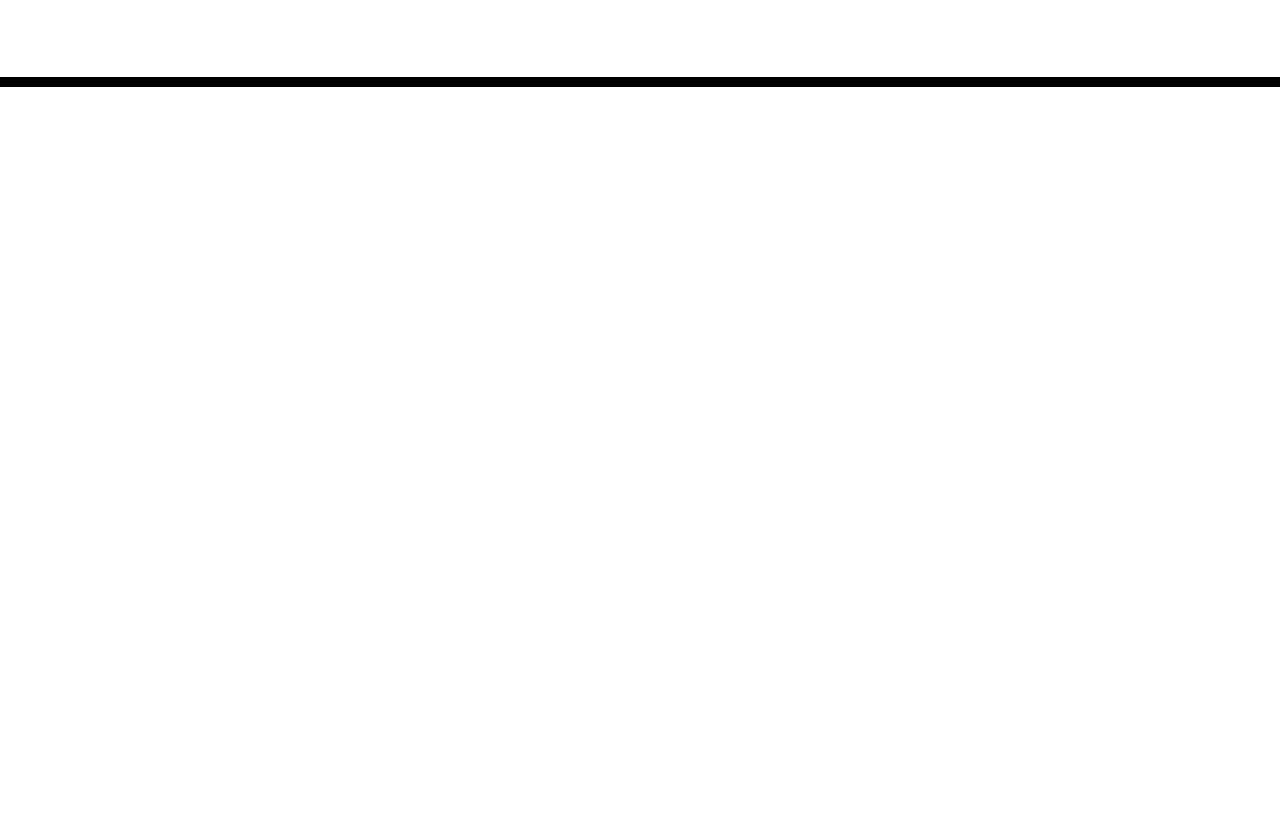
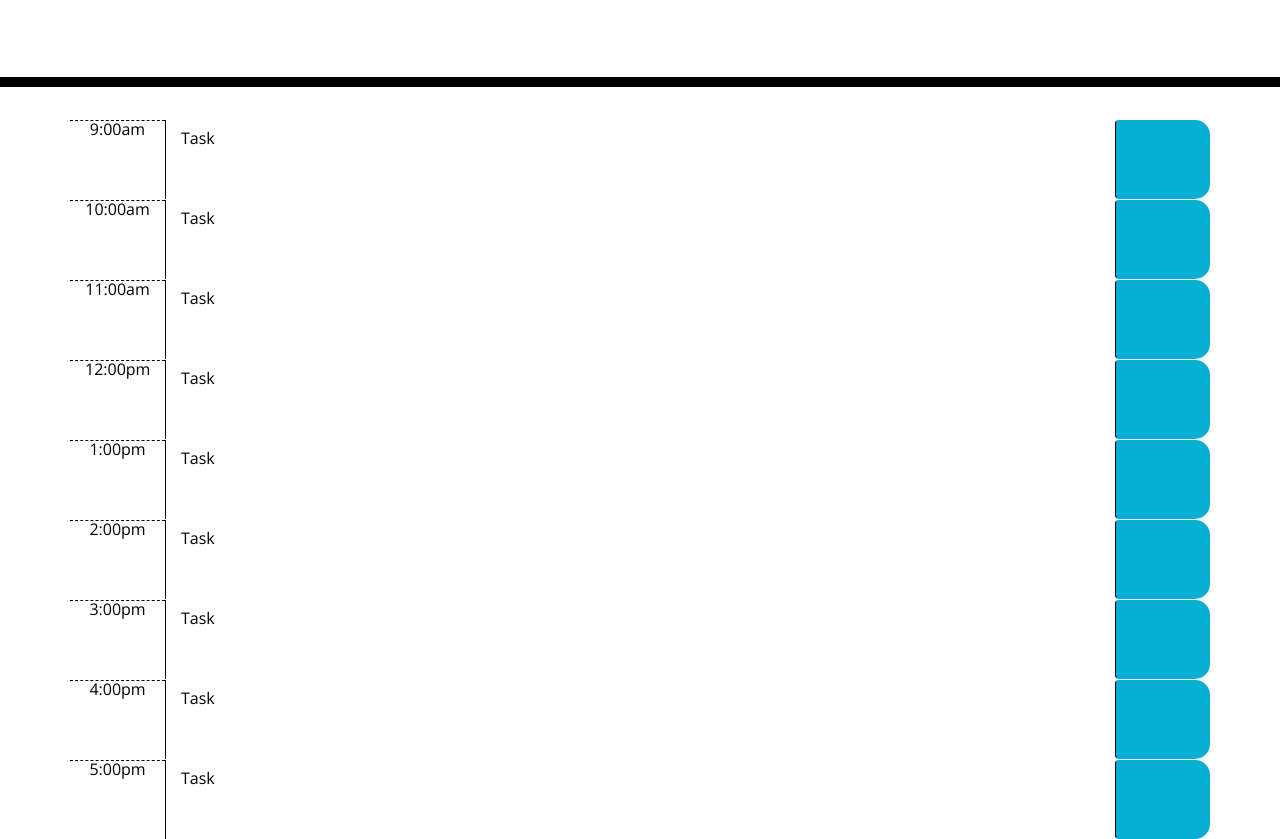
Before and after one commit to rockwoodc/work-day-scheduler, a plain HTML site: page Develop/index.html in a window 1280 px wide. Shown: the part 181-1020 px from the top of the page. Before the commit the page ends 800 px from the top, so only its background shows below. Drawn offline with nearby package versions, Linux system fonts and the light colour scheme; a web font is replaced by a local one.

Commit message:
added time blocks

```diff
--- a/Develop/index.html
+++ b/Develop/index.html
@@ -4,20 +4,15 @@
     <meta charset="UTF-8" />
     <meta name="viewport" content="width=device-width, initial-scale=1.0" />
     <meta http-equiv="X-UA-Compatible" content="ie=edge" />
-    <link
-      rel="stylesheet"
-      href="https://stackpath.bootstrapcdn.com/bootstrap/4.3.1/css/bootstrap.min.css"
-    />
-    <link
-      rel="stylesheet"
-      href="https://use.fontawesome.com/releases/v5.8.1/css/all.css"
-      integrity="sha384-50oBUHEmvpQ+1lW4y57PTFmhCaXp0ML5d60M1M7uH2+nqUivzIebhndOJK28anvf"
-      crossorigin="anonymous"
-    />
-    <link
-      href="https://fonts.googleapis.com/css?family=Open+Sans&display=swap"
-      rel="stylesheet"
-    />
+    <!--bootstrap-->
+    <link rel="stylesheet" href="https://stackpath.bootstrapcdn.com/bootstrap/4.3.1/css/bootstrap.min.css"/>
+    <!--fonts-->
+    <link rel="stylesheet" href="https://use.fontawesome.com/releases/v5.8.1/css/all.css" integrity="sha384-50oBUHEmvpQ+1lW4y57PTFmhCaXp0ML5d60M1M7uH2+nqUivzIebhndOJK28anvf" crossorigin="anonymous"/>
+    <!--Google fonts-->
+    <link href="https://fonts.googleapis.com/css?family=Open+Sans&display=swap" rel="stylesheet"/>
+    <!--iconic-->
+    <link rel="stylesheet" href="https://cdnjs.cloudflare.com/ajax/libs/open-iconic/1.1.1/font/css/open-iconic-bootstrap.min.css"/>
+    <!--my CSS-->
     <link rel="stylesheet" href="style.css" />
     <title>Work Day Scheduler</title>
   </head>
@@ -28,11 +23,87 @@
       <p class="lead">A simple calendar app for scheduling your work day</p>
       <p id="currentDay" class="lead"></p>
     </header>
+
     <div class="container">
-      <!-- Timeblocks go here -->
+      <!-- 9:00am Timeblock -->
+      <div id="9" class="row time-block">
+        <div class="col-2 col-md-1 hour">9:00am</div>
+      <textarea id="task9" class="description col-8 col-md-10">Task</textarea>
+      <button class="col-2 col-md-1 btn saveBtn"><span class="oi oi-box"></span></button>
+      </div>
+
+     <!-- 10:00am Timeblock -->
+      <div id="10" class="row time-block">
+        <div class="col-2 col-md-1 hour">10:00am
+        </div>
+      <textarea id="task10" class="description col-8 col-md-10">Task</textarea>
+      <button class="col-2 col-md-1 btn saveBtn"><span class="oi oi-box"></span></button>
+      </div>
+
+      <!-- 11:00am Timeblock -->
+      <div id="11" class="row time-block">
+        <div class="col-2 col-md-1 hour">11:00am
+        </div>
+      <textarea id="task11" class="description col-8 col-md-10">Task</textarea>
+      <button class="col-2 col-md-1 btn saveBtn"><span class="oi oi-box"></span></button>
+      </div>
+
+      <!-- 12:00pm Timeblock -->
+      <div id="12" class="row time-block">
+        <div class="col-2 col-md-1 hour">12:00pm
+        </div>
+      <textarea id="task12" class="description col-8 col-md-10">Task</textarea>
+      <button class="col-2 col-md-1 btn saveBtn"><span class="oi oi-box"></span></button>
+      </div>
+
+      <!-- 1:00pm Timeblock -->
+      <div id="1" class="row time-block">
+        <div class="col-2 col-md-1 hour">1:00pm
+        </div>
+      <textarea id="task1" class="description col-8 col-md-10">Task</textarea>
+      <button class="col-2 col-md-1 btn saveBtn"><span class="oi oi-box"></span></button>
+      </div>
+
+      <!-- 2:00pm Timeblock -->
+      <div id="2" class="row time-block">
+        <div class="col-2 col-md-1 hour">2:00pm
+        </div>
+      <textarea id="task2" class="description col-8 col-md-10">Task</textarea>
+      <button class="col-2 col-md-1 btn saveBtn"><span class="oi oi-box"></span></button>
+      </div>
+
+      <!-- 3:00pm Timeblock -->
+      <div id="3" class="row time-block">
+        <div class="col-2 col-md-1 hour">3:00pm
+        </div>
+      <textarea id="task3" class="description col-8 col-md-10">Task</textarea>
+      <button class="col-2 col-md-1 btn saveBtn"><span class="oi oi-box"></span></button>
+      </div>
+
+      <!-- 4:00pm Timeblock -->
+      <div id="4" class="row time-block">
+        <div class="col-2 col-md-1 hour">4:00pm
+        </div>
+      <textarea id="task4" class="description col-8 col-md-10">Task</textarea>
+      <button class="col-2 col-md-1 btn saveBtn"><span class="oi oi-box"></span></button>
+      </div>
+
+      <!-- 5:00pm Timeblock -->
+      <div id="5" class="row time-block">
+        <div class="col-2 col-md-1 hour">5:00pm
+        </div>
+      <textarea id="task5" class="description col-8 col-md-10">Task</textarea>
+      <button class="col-2 col-md-1 btn saveBtn"><span class="oi oi-box"></span></button>
+      </div>
+
     </div>
 
+
+    <!--jQuery-->
     <script src="https://code.jquery.com/jquery-3.4.1.min.js"></script>
+    <!--Momemnt.js-->
     <script src="https://cdnjs.cloudflare.com/ajax/libs/moment.js/2.24.0/moment.min.js"></script>
+    <!--my JS-->
+    <script src="./script.js"></script>
   </body>
 </html>
```
Also changed, not shown: Develop/script.js (added), 1 other file.
